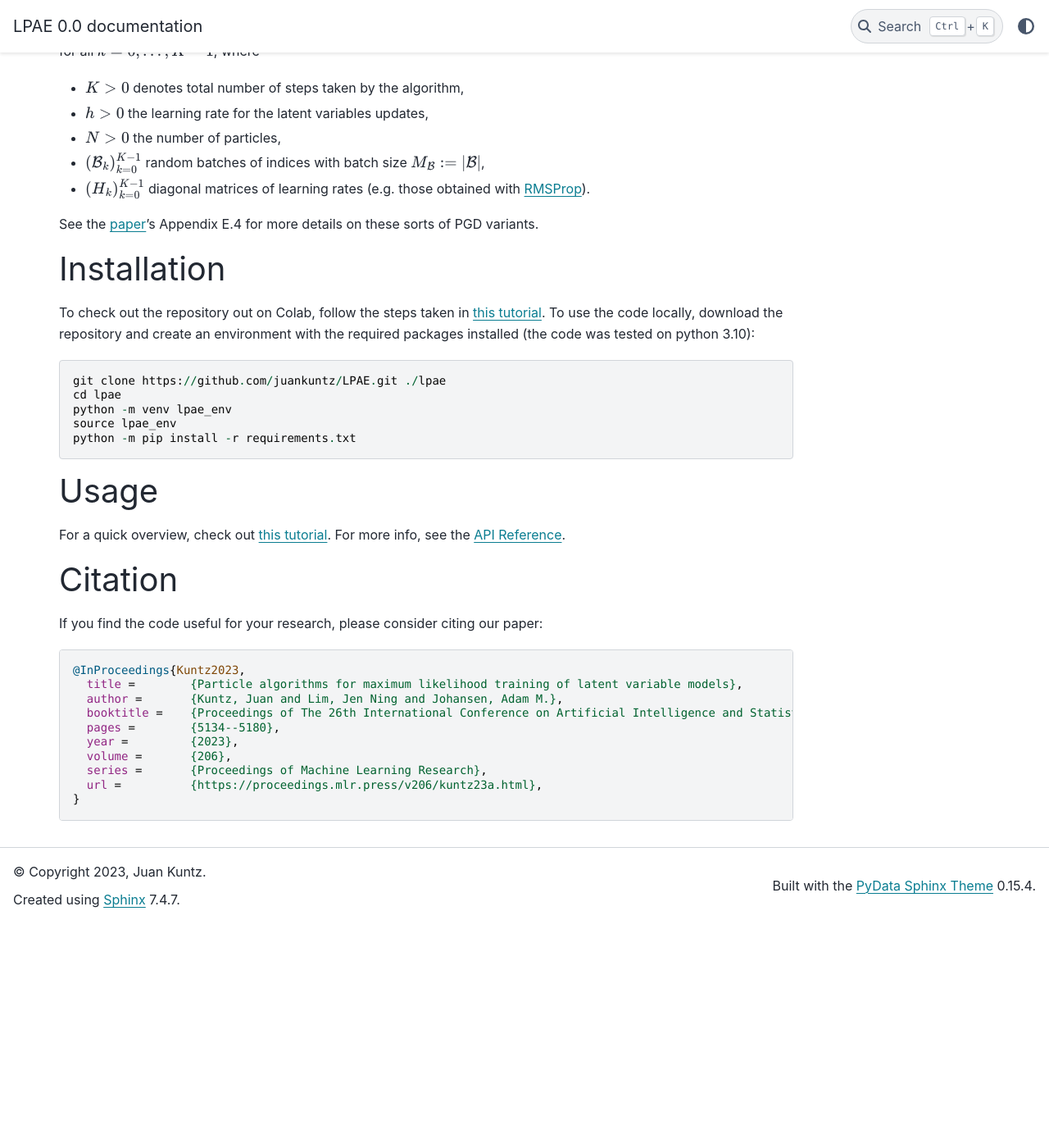
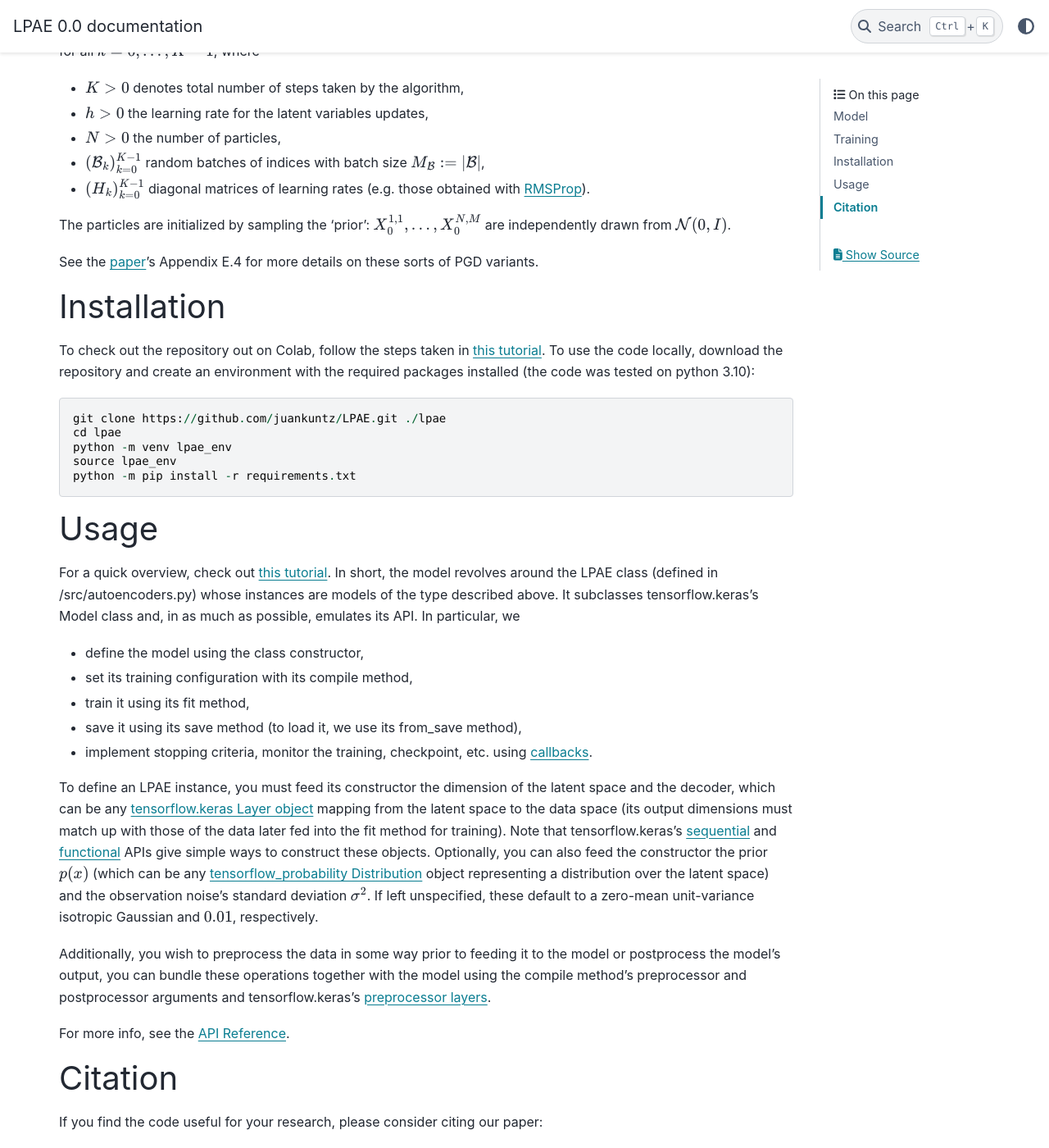
Before and after one commit to juankuntz/LPAE, a Sphinx documentation site: the page built from docs/source/index.md, in a window 1280 px wide and 1400 px high, scrolled down 1122 px. Shown: the whole window at 82% size. Built offline with Sphinx 7.4.7 and the PyData theme 0.15.4, drawn with Linux system fonts in a browser that asks for light colours; before the commit the page ends 2248 px from its top, so only the background shows below that.

Commit message:
Populate "Usage" section in index.md.

```diff
--- a/docs/source/index.md
+++ b/docs/source/index.md
@@ -72,6 +72,9 @@
 - {math}`(H_k)_{k=0}^{K-1}` diagonal matrices of learning rates (e.g. those
 obtained with [RMSProp](https://www.tensorflow.org/api_docs/python/tf/keras/optimizers/experimental/RMSprop)).
 
+The particles are initialized by sampling the 'prior': {math}`X_0^{1,1},\dots,X_0^{N,M}`
+are independently drawn from {math}`\mathcal{N}(0,I)`.
+
 See the [paper](https://proceedings.mlr.press/v206/kuntz23a.html)'s Appendix
 E.4 for more details on these sorts of PGD variants.
 
@@ -93,6 +96,37 @@
 ## Usage
 
 For a quick overview, check out [this tutorial](https://github.com/juankuntz/LPAE/blob/master/notebooks/MNIST_tutorial.ipynb).
+In short, the model revolves around the LPAE class (defined in
+/src/autoencoders.py) whose instances are models of the type described above.
+It subclasses tensorflow.keras's Model class and, in as much as possible,
+emulates its API. In particular, we
+
+- define the model using the class constructor,
+- set its training configuration with its compile method,
+- train it using its fit method,
+- save it using its save method (to load it, we use its from_save method),
+- implement stopping criteria, monitor the training, checkpoint, etc. using
+[callbacks](https://www.tensorflow.org/guide/keras/train_and_evaluate#using_callbacks).
+
+To define an LPAE instance, you must feed its constructor the dimension of the
+latent space and the decoder, which can be any
+[tensorflow.keras Layer object](https://www.tensorflow.org/api_docs/python/tf/keras/layers/Layer)
+mapping from the latent space to the data space (its output dimensions must
+match up with those of the data later fed into the fit method for training).
+Note that tensorflow.keras's [sequential](https://www.tensorflow.org/guide/keras/sequential_model)
+and [functional](https://www.tensorflow.org/guide/keras/functional) APIs give
+simple ways to construct these objects. Optionally, you can also feed the
+constructor the prior {math}`p(x)` (which can be any [tensorflow_probability
+Distribution](https://www.tensorflow.org/probability/api_docs/python/tfp/distributions/Distribution)
+object representing a distribution over the latent space) and the observation
+noise's standard deviation $\sigma^2$. If left unspecified, these default to a
+zero-mean unit-variance isotropic Gaussian and {math}`0.01`, respectively.
+
+Additionally, you wish to preprocess the data in some way prior to feeding it to
+the model or postprocess the model's output, you can bundle these operations
+together with the model using the compile method's preprocessor and
+postprocessor arguments and tensorflow.keras's [preprocessor layers](https://www.tensorflow.org/guide/keras/preprocessing_layers).
+
 For more info, see the {doc}`API_reference`.
 
 ## Citation
```
Also changed, not shown: 2 other files.
